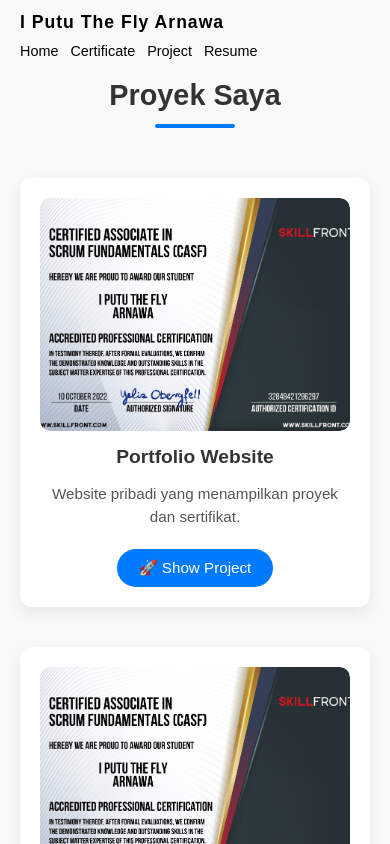
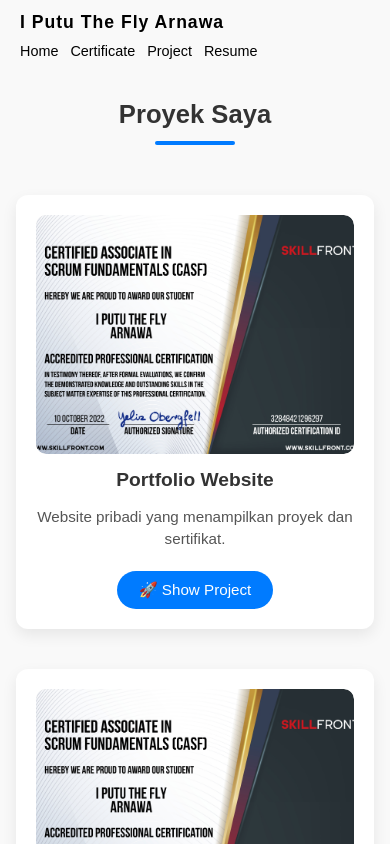
Before and after one commit to deflayy/Portofolio, a React (Vite) app: page /project in a window 390 px wide. Shown: the top 844 px of the page. Built offline with nearby package versions, Linux system fonts and the light colour scheme.

Commit message:
Update CSS Project & Certificate

```diff
--- a/src/css/Certificate.css
+++ b/src/css/Certificate.css
@@ -2,7 +2,7 @@
 .certificate-container {
   width: 100%;
   min-height: 100vh;
-  padding: 80px 40px;
+  padding: 100px 40px 60px; /* ✅ lebih besar atas supaya tidak ketiban navbar */
   background: #f9f9f9;
   text-align: center;
 }
@@ -52,13 +52,13 @@
 
 /* Gambar sertifikat */
 .card img {
-  width: 100%; /* Ikuti lebar card */
-  height: auto; /* Biar rasio 1754x1241 tetap */
-  aspect-ratio: 1754 / 1241; /* Pakai rasio asli */
-  object-fit: contain; /* Gambar tampil penuh tanpa terpotong */
+  width: 100%;
+  height: auto;
+  aspect-ratio: 1754 / 1241; /* ✅ rasio asli */
+  object-fit: contain;
   border-radius: 8px;
   margin-bottom: 15px;
-  background: #f0f0f0; /* Biar ada background abu-abu saat gambar kecil */
+  background: #f0f0f0;
 }
 
 /* Judul sertifikat */
@@ -85,41 +85,41 @@
   background: #0056b3;
 }
 
-/* Responsif untuk HP */
+/* Responsif untuk Tablet & HP */
 @media (max-width: 768px) {
   .certificate-container {
-    padding: 80px 16px 40px; /* tambahin padding atas lebih besar (80px) */
+    padding: 120px 16px 50px; /* ✅ tambah atas biar aman di HP */
   }
 
   .certificate-container .title {
-    font-size: 1.6rem; /* sedikit lebih kecil */
+    font-size: 1.6rem;
     text-align: center;
   }
 
   .card {
-    width: 100%; /* full width biar rapi */
-    max-width: 340px; /* batasi biar nggak terlalu lebar */
-    margin: 0 auto; /* center di layar */
+    width: 100%;
+    max-width: 340px;
+    margin: 0 auto;
   }
 
   .card img {
-    width: 100%; /* gambar full ke lebar card */
-    height: auto; /* biar tidak gepeng */
-    max-height: 200px; /* batasi supaya nggak terlalu panjang */
-    object-fit: cover; /* isi penuh rapi */
+    width: 100%;
+    height: auto;
+    max-height: 200px;
+    object-fit: cover;
     border-radius: 8px;
   }
 
   .card-list {
     grid-template-columns: 1fr; /* ✅ Jadi 1 kolom di HP */
-    gap: 20px; /* jarak antar card */
+    gap: 20px;
   }
 }
 
-/* Responsif layar sangat kecil (HP mini ≤ 480px) */
+/* Responsif untuk layar kecil (≤ 480px) */
 @media (max-width: 480px) {
   .certificate-container {
-    padding: 30px 12px;
+    padding: 130px 12px 40px; /* ✅ lebih banyak padding atas di HP mini */
   }
 
   .certificate-container .title {
@@ -127,6 +127,6 @@
   }
 
   .card img {
-    max-height: 160px; /* gambar lebih pendek di HP kecil */
+    max-height: 160px;
   }
 }
--- a/src/css/Project.css
+++ b/src/css/Project.css
@@ -2,7 +2,7 @@
 .project-container {
   width: 100%;
   min-height: 100vh;
-  padding: 80px 40px;
+  padding: 100px 40px 60px; /* ✅ sama seperti sebelumnya */
   background: #f9f9f9;
   text-align: center;
 }
@@ -57,14 +57,14 @@
   border-radius: 10px;
   margin-bottom: 15px;
   width: 100%;
-  aspect-ratio: 16/9; /* ✅ menjaga proporsional */
-  background: #f0f0f0; /* placeholder biar gak kosong */
+  aspect-ratio: 16/9;
+  background: #f0f0f0;
 }
 
 .slider-image {
   width: 100%;
   height: 100%;
-  object-fit: cover; /* ✅ isi penuh tanpa lonjong */
+  object-fit: cover;
   border-radius: 10px;
 }
 
@@ -81,13 +81,13 @@
   cursor: pointer;
   border-radius: 50%;
   transition: opacity 0.3s ease, background 0.3s ease;
-  opacity: 0; /* default: sembunyi */
-  pointer-events: none; /* biar tidak bisa diklik saat sembunyi */
+  opacity: 0;
+  pointer-events: none;
 }
 
 .project-card:hover .nav-btn {
-  opacity: 1; /* muncul saat hover */
-  pointer-events: auto; /* aktif bisa diklik */
+  opacity: 1;
+  pointer-events: auto;
 }
 
 .nav-btn:hover {
@@ -136,18 +136,30 @@
 /* Responsive */
 @media (max-width: 768px) {
   .project-container {
-    padding: 60px 20px;
+    padding: 80px 20px 60px; /* ✅ tetap mirip desktop */
   }
 
   .project-container .title {
     font-size: 1.8rem;
+    margin-top: 20px; /* ✅ cuma tambah sedikit biar gak ketutup navbar */
   }
 
   .project-grid {
-    grid-template-columns: 1fr; /* 1 project per baris di HP */
+    grid-template-columns: 1fr;
   }
 
   .slider {
-    aspect-ratio: 4/3; /* ✅ di hp pakai rasio lebih tinggi */
+    aspect-ratio: 4/3;
   }
 }
+
+@media (max-width: 480px) {
+  .project-container {
+    padding: 70px 16px 50px;
+  }
+
+  .project-container .title {
+    font-size: 1.6rem;
+    margin-top: 30px; /* ✅ tetap proporsional di layar kecil */
+  }
+}
```
